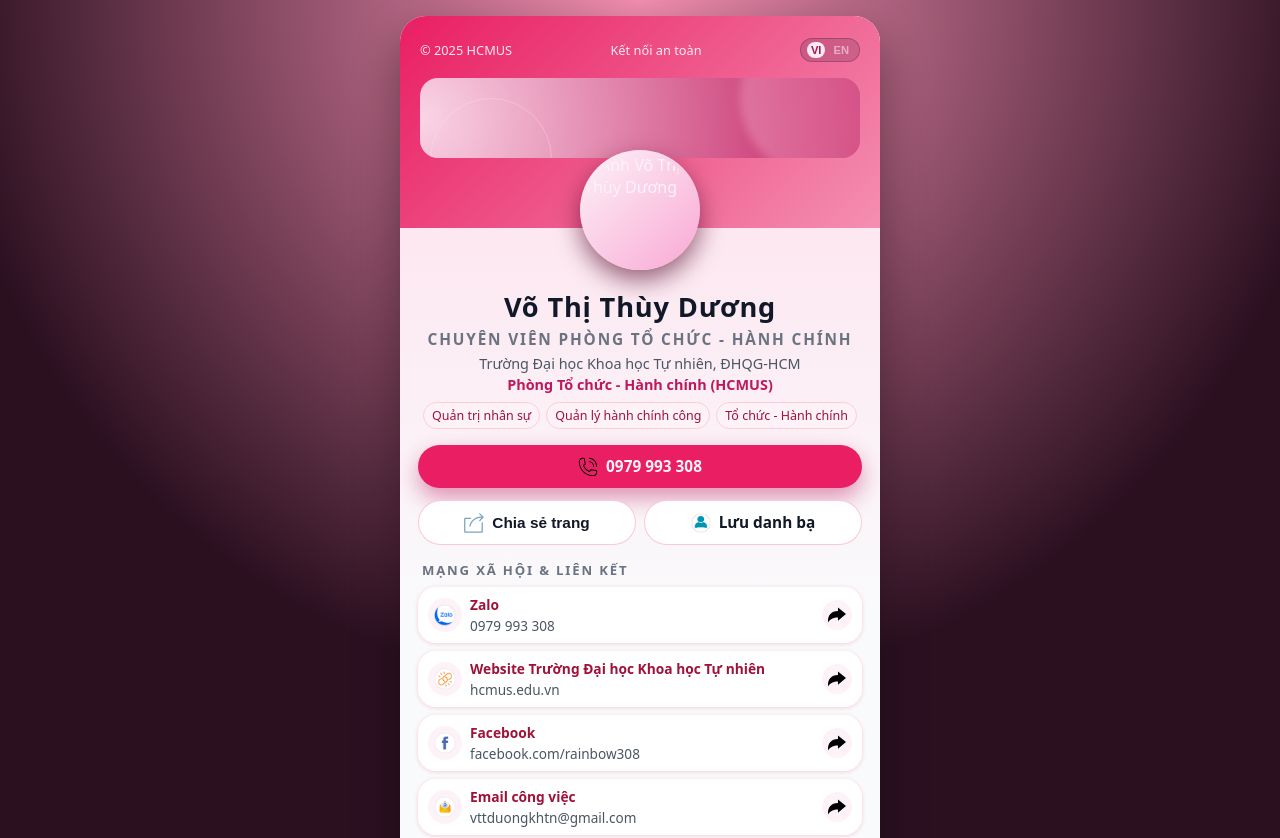
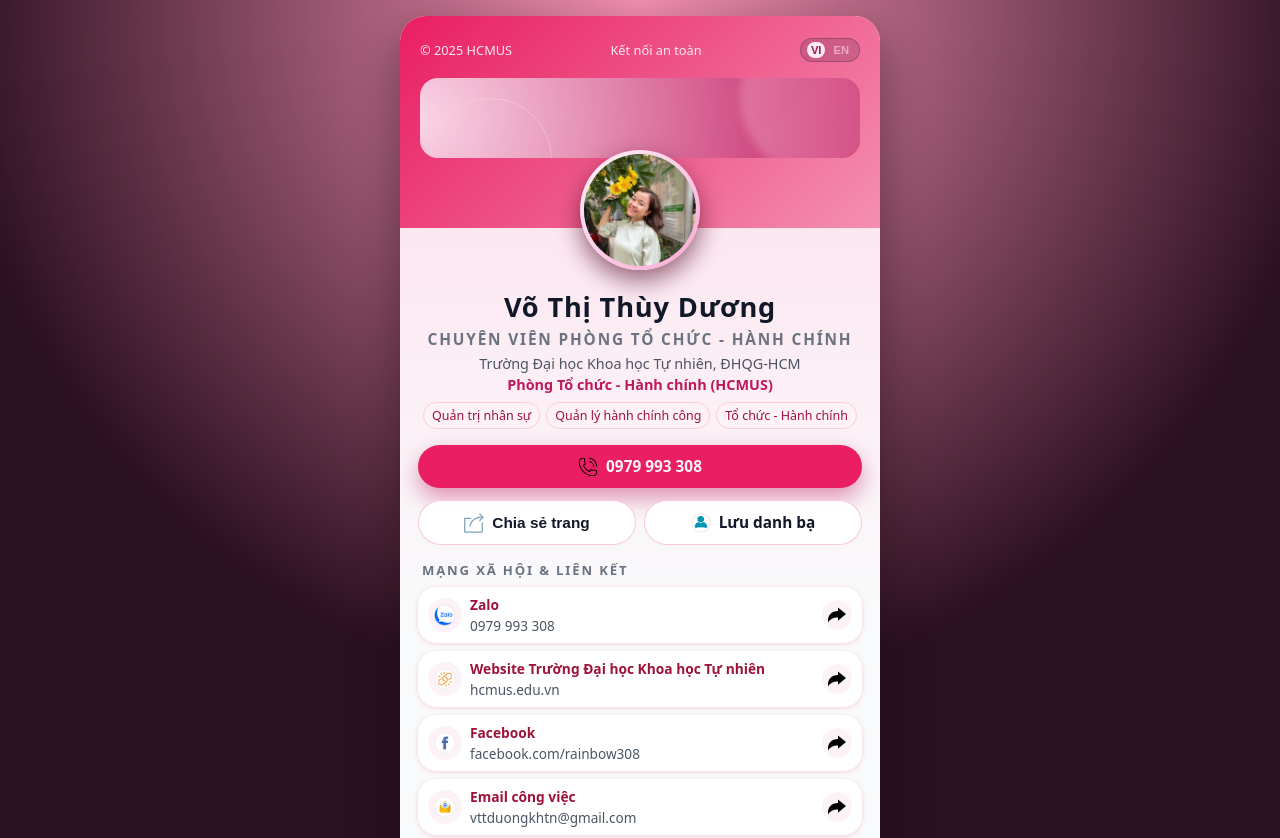
Before and after one commit to vulinhFIT/contacts, a plain HTML site: page vo-thi-thuy-duong/index.html in a window 1280 px wide. Shown: the top 838 px of the page. Drawn offline with Linux system fonts and the light colour scheme.

Commit message:
Update index.html

```diff
--- a/vo-thi-thuy-duong/index.html
+++ b/vo-thi-thuy-duong/index.html
@@ -432,7 +432,7 @@
 
       <div class="avatar-wrapper">
         <!-- Anh thay ảnh thật sau: avatar.jpg -->
-        <img src="avatar.jpg" alt="Ảnh Võ Thị Thùy Dương" class="avatar" />
+        <img src="vttduong.jpg" alt="Ảnh Võ Thị Thùy Dương" class="avatar" />
       </div>
     </header>
 
```
